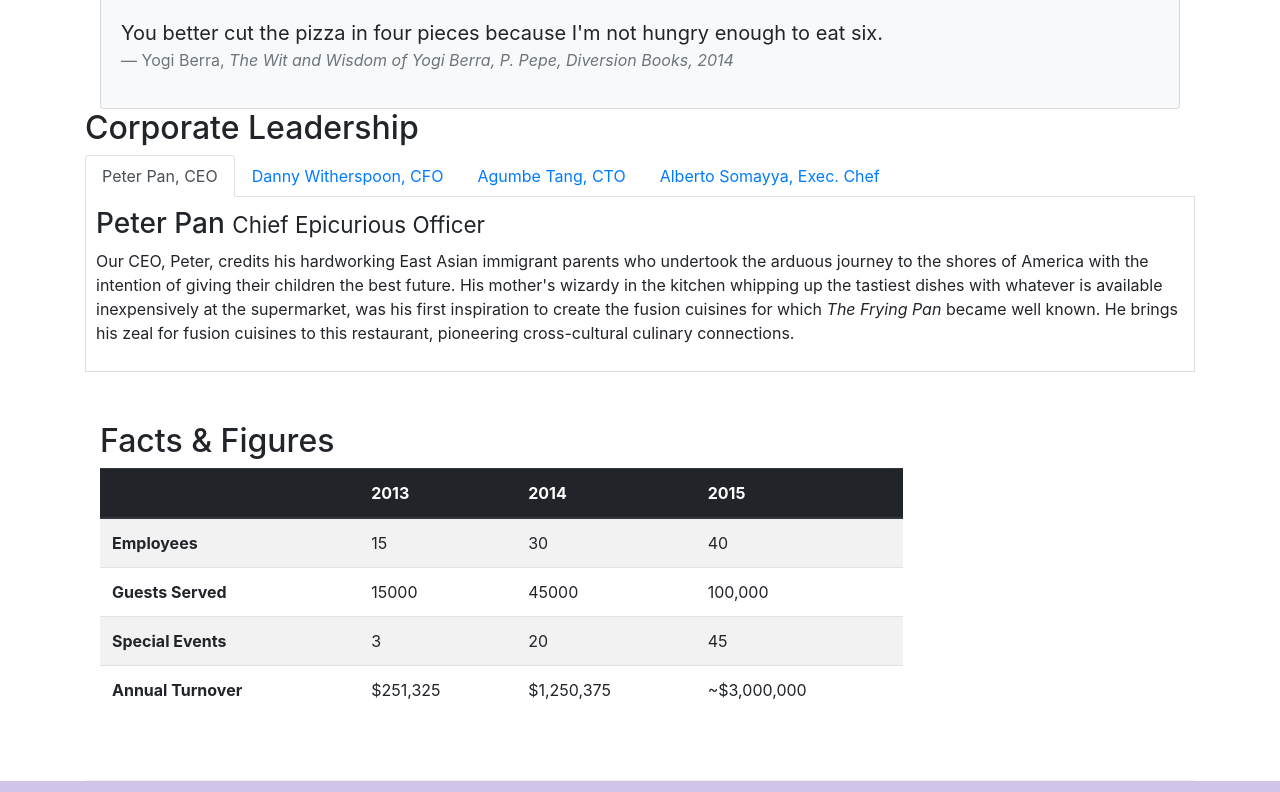
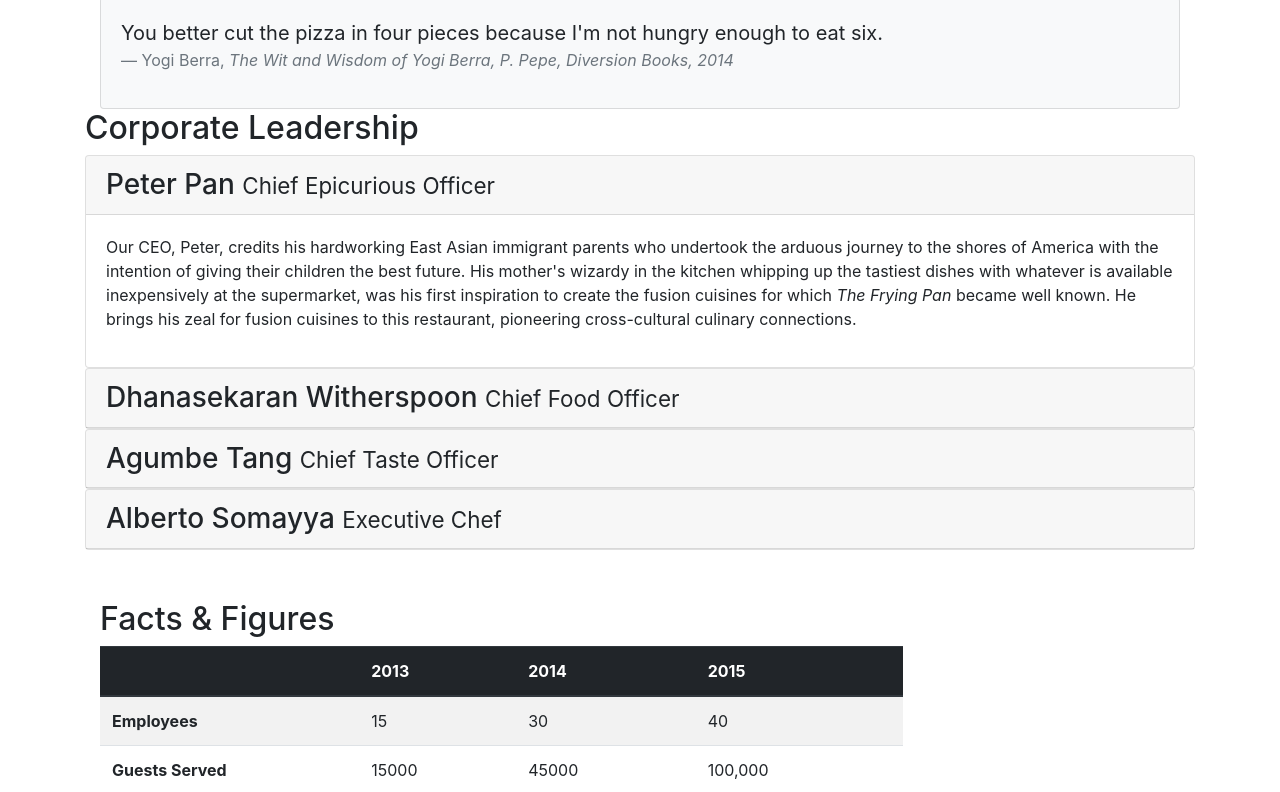
Before and after one commit to MichaelYang005/bootstrap-starter, a website: page aboutus.html in a window 1280 px wide. Shown: the part 762-1554 px from the top of the page. Drawn offline with nearby package versions, Linux system fonts and the light colour scheme.

Commit message:
accordin

```diff
--- a/aboutus.html
+++ b/aboutus.html
@@ -106,7 +106,7 @@
             <div class="col-12">
                 <h2>Corporate Leadership</h2>
 
-                <ul class="nav nav-tabs">
+                <!--ul class="nav nav-tabs">
                         <li class="nav-item">
                           <a class="nav-link active" href="#peter"
                             role="tab" data-toggle="tab">Peter Pan, CEO</a>
@@ -123,30 +123,64 @@
                           <a class="nav-link" href="#alberto" role="tab"
                             data-toggle="tab">Alberto Somayya, Exec. Chef</a>
                         </li>
-                </ul>
+                </ul-->
 
-                <div class="tab-content">
-                        <div role="tabpanel" class="tab-pane fade show active" id="peter">
-                                <h3>Peter Pan <small>Chief Epicurious Officer</small></h3>
-                                <p class="d-none d-sm-block">Our CEO, Peter, credits his hardworking East Asian immigrant parents who undertook the arduous journey to the shores of America with the intention of giving their children the best future. His mother's wizardy in the kitchen whipping up the tastiest dishes with whatever is available inexpensively at the supermarket, was his first inspiration to create the fusion cuisines for which <em>The Frying Pan</em> became well known. He brings his zeal for fusion cuisines to this restaurant, pioneering cross-cultural culinary connections.</p>
+
+                <div id="accordion">
+
+                        <div class="card">
+                                <div class="card-header" role="tab" id="peterhead">
+                                <h3 class="mb-0">
+                                    <a data-toggle="collapse" data-target="#peter">
+                                    Peter Pan <small>Chief Epicurious Officer</small>
+                                    </a>
+                                </h3>
+                                </div>
+                                <div class="collapse show" id="peter" data-parent="#accordion">
+                                    <div class="card-body">
+                                            <p class="d-none d-sm-block">Our CEO, Peter, credits his hardworking East Asian immigrant parents who undertook the arduous journey to the shores of America with the intention of giving their children the best future. His mother's wizardy in the kitchen whipping up the tastiest dishes with whatever is available inexpensively at the supermarket, was his first inspiration to create the fusion cuisines for which <em>The Frying Pan</em> became well known. He brings his zeal for fusion cuisines to this restaurant, pioneering cross-cultural culinary connections.</p>
+                                    </div>
+                                </div>
                         </div>
 
-                        <div role="tabpanel" class="tab-pane fade show " id="danny">
-                                <h3>Dhanasekaran Witherspoon <small>Chief Food Officer</small></h3>
-                                <p class="d-none d-sm-block">Our CFO, Danny, as he is affectionately referred to by his colleagues, comes from a long established family tradition in farming and produce. His experiences growing up on a farm in the Australian outback gave him great appreciation for varieties of food sources. As he puts it in his own words, <em>Everything that runs, wins, and everything that stays, pays!</em></p>
+                        <div class="card">
+                                <div class="card-header" role="tab" id="dannyhead">
+                                    <h3 class="mb-0">
+                                        <a class="collapsed" data-toggle="collapse" data-target="#danny">Dhanasekaran Witherspoon <small>Chief Food Officer</small> </a>
+                                    </h3>
+                                </div>
+                                <div class="collapse" id="danny" data-parent="#accordion">
+                                    <div class="card-body">
+                                      <p class="d-none d-sm-block">Our CFO, Danny, as he is affectionately referred to by his colleagues, comes from a long established family tradition in farming and produce. His experiences growing up on a farm in the Australian outback gave him great appreciation for varieties of food sources. As he puts it in his own words, <em>Everything that runs, wins, and everything that stays, pays!</em></p>                                </div>
+                                   </div>
+                                </div>
+
+                        <div class="card">
+                                <div class="card-header" role="tab" id="agumbehead">
+                                    <h3 class="mb-0">
+                                        <a class="collapsed" data-toggle="collapse" data-target="#agumbe">Agumbe Tang <small>Chief Taste Officer</small></a>
+                                    </h3>
+                                </div>
+                                <div class="collapse" id="agumbe" data-parent="#accordion">
+                                    <div class="card-body">
+                                        <p class="d-none d-sm-block">Blessed with the most discerning gustatory sense, Agumbe, our CTO, personally ensures that every dish that we serve meets his exacting tastes. Our chefs dread the tongue lashing that ensues if their dish does not meet his exacting standards. He lives by his motto, <em>You click only if you survive my lick.</em></p>
+                                    </div>
+                                </div>
                         </div>
 
-                        <div role="tabpanel" class="tab-pane fade show " id="agumbe">
-                                <h3>Agumbe Tang <small>Chief Taste Officer</small></h3>
-                                <p class="d-none d-sm-block">Blessed with the most discerning gustatory sense, Agumbe, our CTO, personally ensures that every dish that we serve meets his exacting tastes. Our chefs dread the tongue lashing that ensues if their dish does not meet his exacting standards. He lives by his motto, <em>You click only if you survive my lick.</em></p>
+                        <div class="card">
+                                <div class="card-header" role="tab" id="albertohead">
+                                    <h3 class="mb-0">
+                                        <a class="collapsed" data-toggle="collapse" data-target="#alberto">Alberto Somayya <small>Executive Chef</small></a>
+                                    </h3>
+                                </div>
+                                <div class="collapse" id="alberto" data-parent="#accordion">
+                                    <div class="card-body">
+                                        <p class="d-none d-sm-block">Award winning three-star Michelin chef with wide International experience having worked closely with whos-who in the culinary world, he specializes in creating mouthwatering Indo-Italian fusion experiences. He says, <em>Put together the cuisines from the two craziest cultures, and you get a winning hit! Amma Mia!</em></p>
+                                    </div>
+                                </div>
                         </div>
-
-                      <div role="tabpanel" class="tab-pane fade show " id="alberto">
-                            <h3>Alberto Somayya <small>Executive Chef</small></h3>
-                            <p class="d-none d-sm-block">Award winning three-star Michelin chef with wide International experience having worked closely with whos-who in the culinary world, he specializes in creating mouthwatering Indo-Italian fusion experiences. He says, <em>Put together the cuisines from the two craziest cultures, and you get a winning hit! Amma Mia!</em></p>
-                      </div>
                 </div>
-
             </div>
        </div>
 
```
